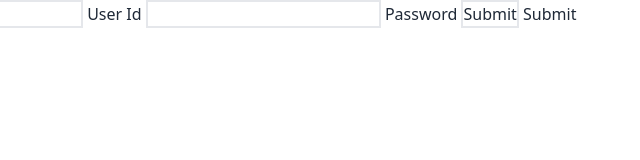
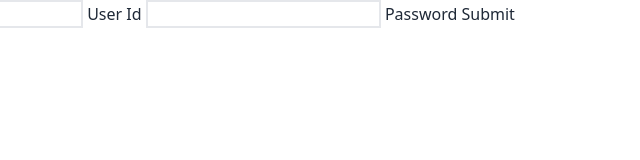
Before and after one commit to DeLadyJ/Deliverable11, a plain HTML site: page index.html in a window 1280 px wide. Shown: the full height of the page, 152-792 px from the left. Drawn offline with nearby package versions, Linux system fonts and the light colour scheme.

Commit message:
deleted extra submit button

```diff
--- a/index.html
+++ b/index.html
@@ -10,7 +10,6 @@
         <label for="username">User Id</label>
         <input class="border-2" type="text" id="ui" name="password">
         <label for="password">Password</label>
-        <input  class="border-2" type="button" value="Submit">
         <button onclick="display()">Submit</button>
     </body>
 </html>
```
